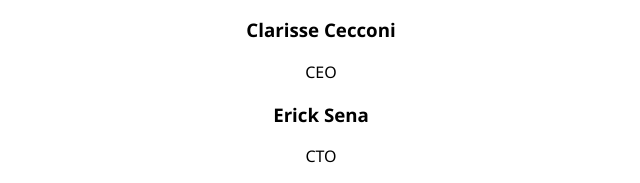
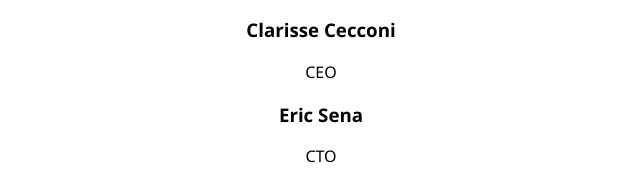
Before and after one commit to Firehawk-AI/Firehawk-AI.github.io, a plain HTML site: page index.html in a window 1280 px wide. Shown: the part 1526-1709 px from the top of the page, 319-959 px from the left. Drawn offline with Linux system fonts and the light colour scheme.

Commit message:
fix-index-names
:)

```diff
--- a/index.html
+++ b/index.html
@@ -65,7 +65,7 @@
       <p>CEO</p>
     </div>
     <div class="team-member">
-      <h3>Erick Sena</h3>
+      <h3>Eric Sena</h3>
       <p>CTO</p>
     </div>
     <div class="team-member">
```
